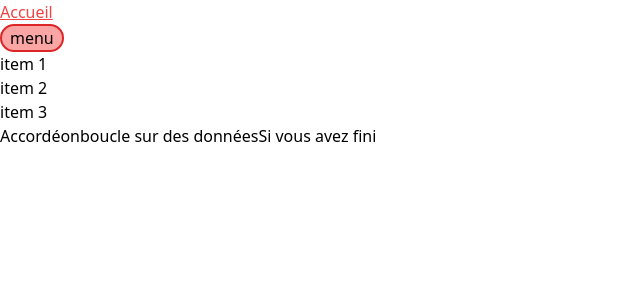
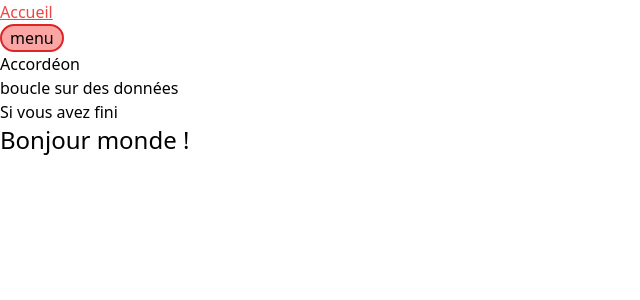
Before and after one commit to MMI-SAE-203/r213-2024-pracht-tp1-BardeyLucas, a Vue app: page / in a window 1280 px wide. Both pictures are taken after a click on the button "menu". Shown: the top 300 px of the page, without its empty margins (0-640 px from the left). Built offline with nearby package versions, Linux system fonts and the light colour scheme.

Commit message:
correctif du placement du menu

```diff
--- a/src/App.vue
+++ b/src/App.vue
@@ -27,9 +27,15 @@ onErrorCaptured((err, instance, info) => {
     enter-to-class="translate-x-0" leave-active-class="-translate-x-full">
     <nav id="mainNav" v-show="menuIsOpen">
       <ul>
-        <li><a href="#">item 1</a></li>
-        <li><a href="#">item 2</a></li>
-        <li><a href="#">item 3</a></li>
+        <li>
+          <RouterLink to="/accordeon">Accordéon</RouterLink>
+        </li>
+        <li>
+          <RouterLink to="/boucle">boucle sur des données</RouterLink>
+        </li>
+        <li>
+          <RouterLink to="/bonus">Si vous avez fini</RouterLink>
+        </li>
       </ul>
     </nav>
   </Transition>
--- a/src/pages/index.vue
+++ b/src/pages/index.vue
@@ -3,7 +3,5 @@
 </script>
 
 <template>
-  <RouterLink to="/accordeon">Accordéon</RouterLink>
-  <RouterLink to="/boucle">boucle sur des données</RouterLink>
-  <RouterLink to="/bonus">Si vous avez fini</RouterLink>
+  <h1 class="text-2xl">Bonjour monde !</h1>
 </template>
```
